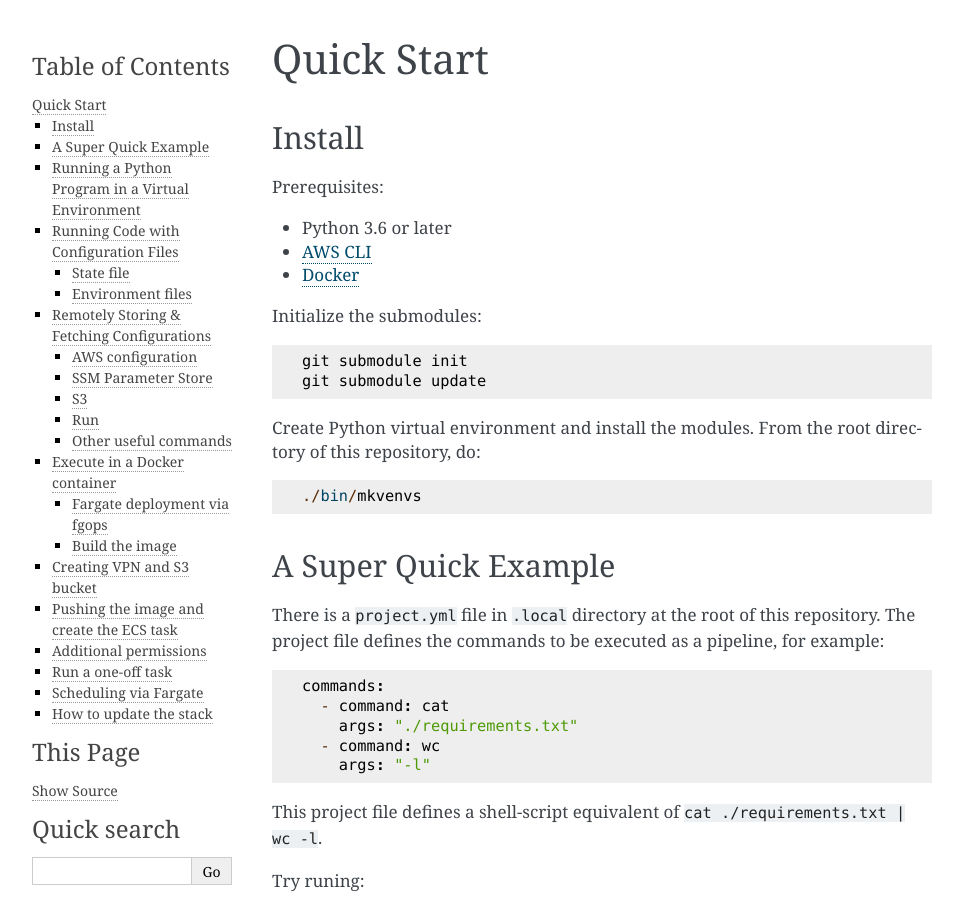
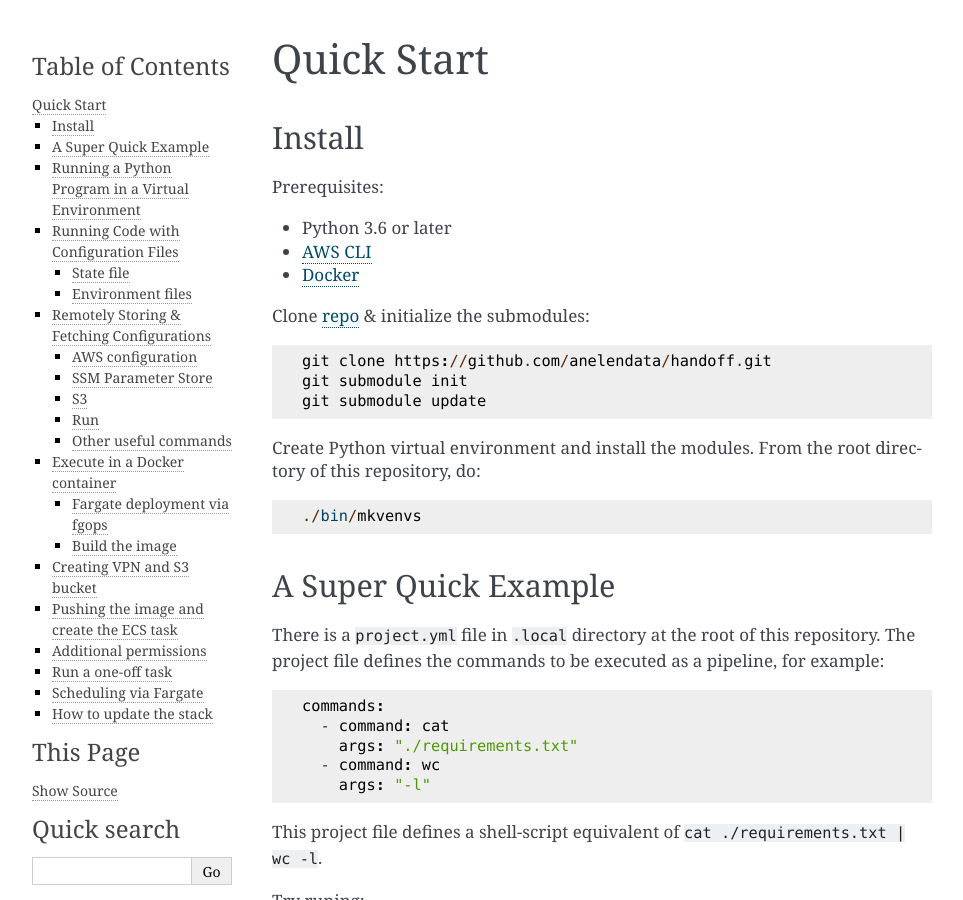
Before and after one commit to anelendata/handoff, a Sphinx documentation site: the page built from docs/quick_start.md, in a window 1280 px wide and 900 px high. Shown: the whole window, without its empty margins (148-1111 px from the left). Built offline with Sphinx 7.4.7, drawn with Linux system fonts in a browser that asks for light colours.

Commit message:
add repository link

````diff
--- a/docs/index.rst
+++ b/docs/index.rst
@@ -15,11 +15,13 @@ Construct and deploy a configurable unix pipeline process serverlessly*.
 What is it?
 ===========
 
-This is a template repository to build handoff.cloud process:
+`handoff.cloud <https://github.com/anelendata/handoff>`_
+is a template repository to build handoff.cloud process:
 A framework for executing tasks unix-pipeline process serverlessly.
 
 handoff is originally designed to deploy a single-line ETL process like
-[singer.io](https://singer.io) on AWS Fargate, and it was redesigned to
+`singer.io <https://singer.io>`_
+on AWS Fargate, and it was redesigned to
 run any commands and program.
 
 In handoff.cloud framework, the configurations are stored and retrieved
--- a/docs/quick_start.md
+++ b/docs/quick_start.md
@@ -8,8 +8,9 @@ Prerequisites:
 - [AWS CLI](https://docs.aws.amazon.com/cli/index.html)
 - [Docker](https://docs.docker.com)
 
-Initialize the submodules:
+Clone [repo](https://github.com/anelendata/handoff) & initialize the submodules:
 ```
+git clone https://github.com/anelendata/handoff.git
 git submodule init
 git submodule update
 ```
````
Also changed, not shown: README.md (+1 -1 lines).
